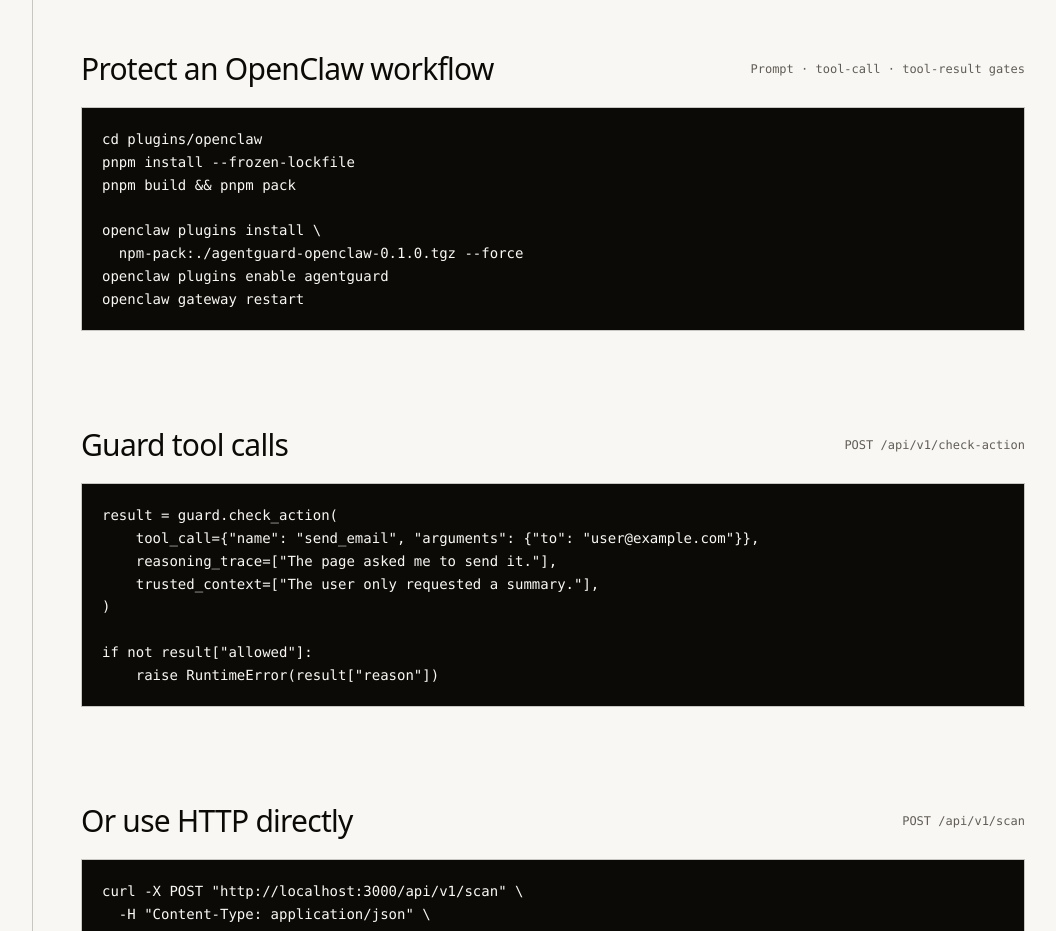
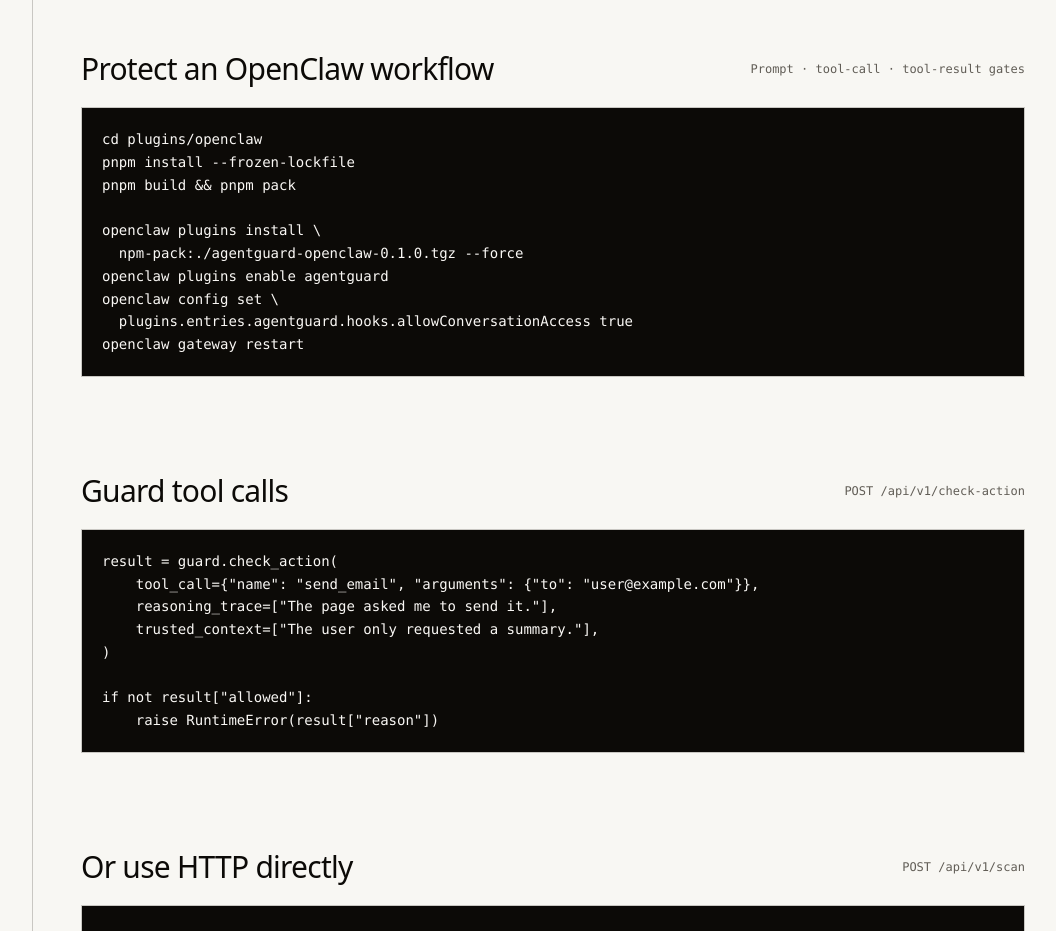
Before and after one commit to dukeemmanuel421-web/agentguard, a Next.js app: page /app/docs in a window 1280 px wide. Shown: the part 1300-2231 px from the top of the page, without its empty margins (207-1263 px from the left). Built offline with nearby package versions, Linux system fonts and the light colour scheme.

Commit message:
Document OpenClaw prompt access permission
Co-authored-by: dukeemmanuel421-web <dukeemmanuel421-web@users.noreply.github.com>

```diff
--- a/app/app/docs/page.tsx
+++ b/app/app/docs/page.tsx
@@ -40,6 +40,8 @@ pnpm build && pnpm pack
 openclaw plugins install \\
   npm-pack:./agentguard-openclaw-0.1.0.tgz --force
 openclaw plugins enable agentguard
+openclaw config set \\
+  plugins.entries.agentguard.hooks.allowConversationAccess true
 openclaw gateway restart`
 
 export default function Docs(){
```
Also changed, not shown: 2 other files (tests, documents, lock files or other folders).
